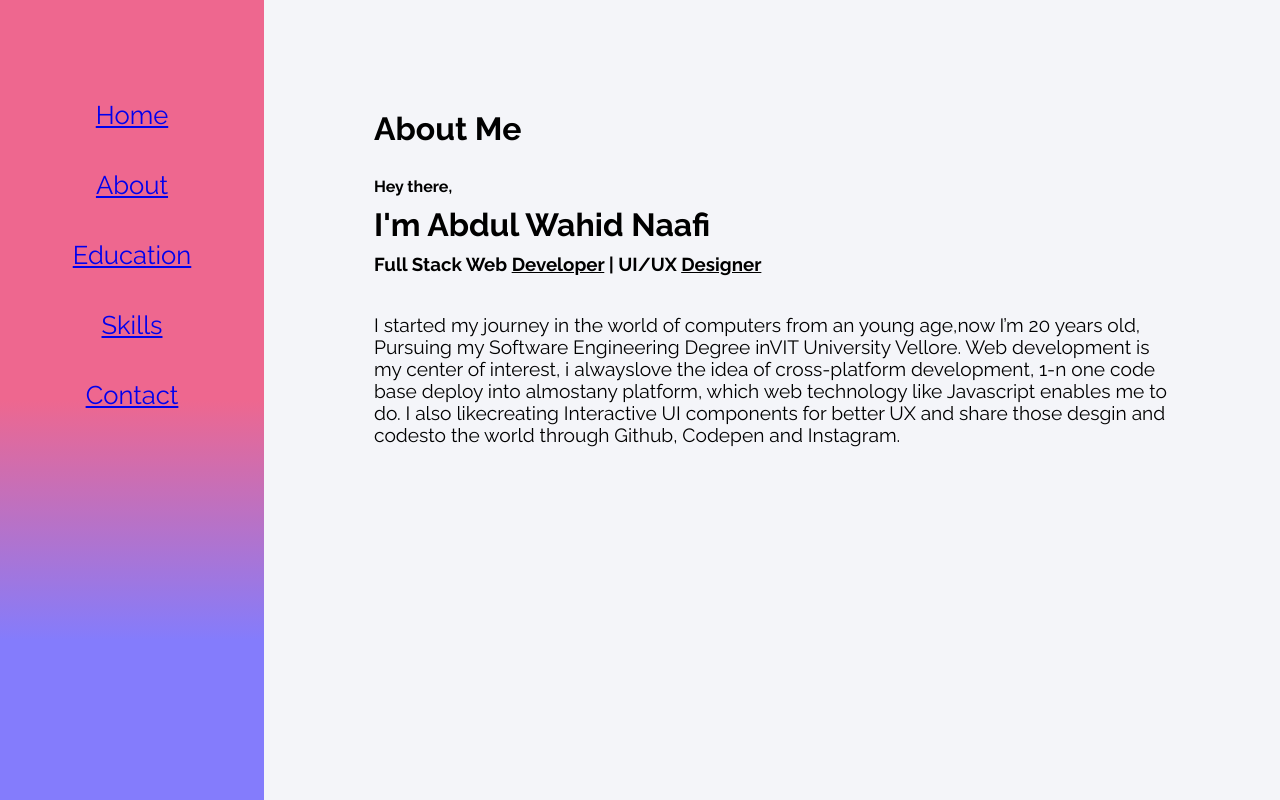
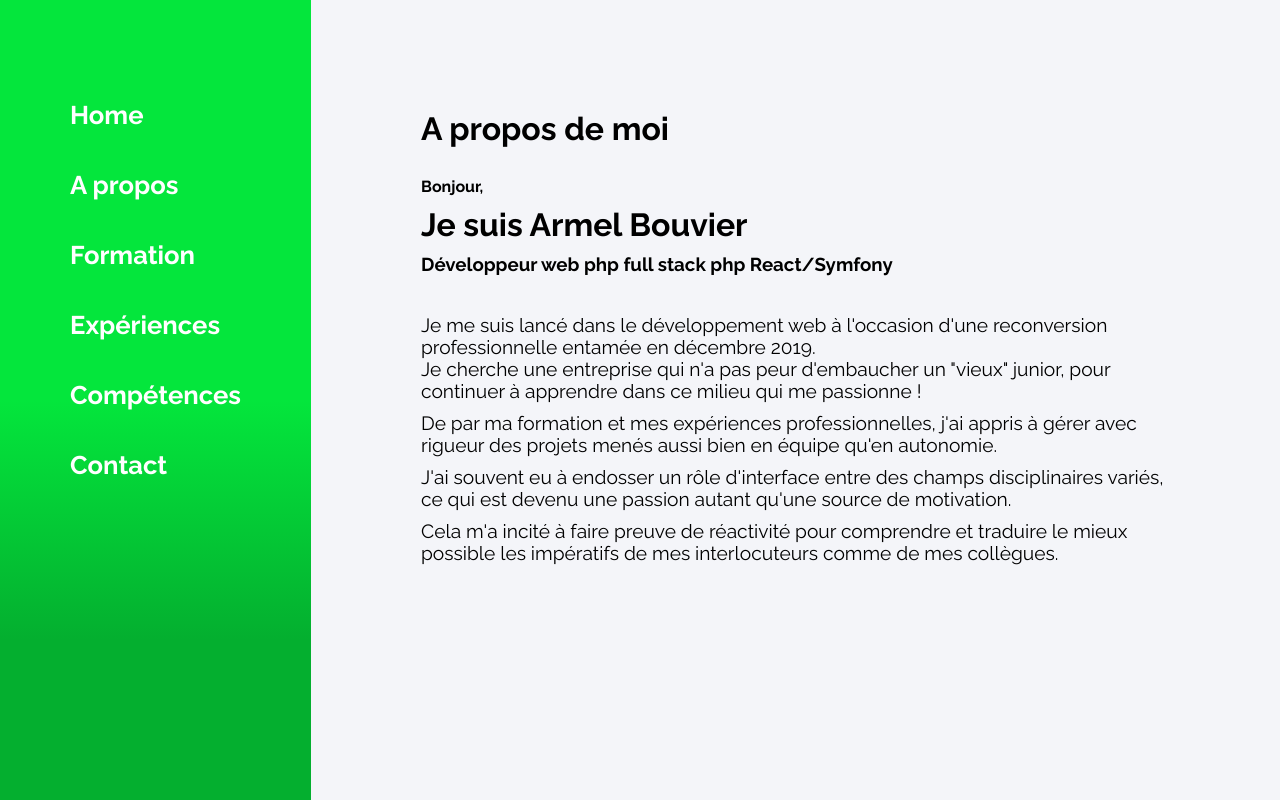
Before and after one commit to ArmelBouvier/armelbv2, a React (Create React App) app: page /about in a window 1280 px wide. Built offline with nearby package versions, Linux system fonts and the light colour scheme.

Commit message:
customization of the project and experiences section addition

```diff
--- a/src/App.css
+++ b/src/App.css
@@ -36,19 +36,19 @@ nav {
   background: rgb(238, 103, 143);
   background: linear-gradient(
     180deg,
-    rgba(238, 103, 143, 1) 50%,
-    rgba(132, 124, 252, 1) 80%
+    rgb(4, 230, 60) 50%,
+    rgb(4, 175, 47) 80%
   );
 }
-nav ul {
+nav a {
   font-size: var(--fontsize-nav);
-  text-align: center;
-  list-style-type: none;
   text-decoration: none;
   color: white !important;
+  font-weight: 900;
 }
 nav ul li {
   margin: 40px;
+  list-style-type: none;
 }
 .active {
   font-weight: bolder;
@@ -73,17 +73,26 @@ nav ul li {
 p {
   font-size: var(--fontsize-p);
 }
-h1,h2,h3,h4,p {
+h1,
+h2,
+h3,
+h4,
+p {
   margin: 10px;
 }
-.widecard
-{
-border:0px solid #9a9b9c;
-display: flex;
-margin:30px 0px 30px 0px;
-}.widecard:hover
-{
-color: #1b1d20;
-background-color: #ffffff;
-box-shadow: 0 10px 20px rgba(0,0,0,0.19), 0 6px 6px rgba(0,0,0,0.23);
+.widecard,
+.proCard {
+  border: 0px solid #9a9b9c;
+  display: flex;
+  margin: 30px 0px 30px 0px;
 }
+.widecard:hover,
+.proCard:hover {
+  color: #1b1d20;
+  background-color: #ffffff;
+  box-shadow: 0 10px 20px rgba(0, 0, 0, 0.19), 0 6px 6px rgba(0, 0, 0, 0.23);
+}
+.profilepic {
+  width: 35%;
+  border-radius: 50%;
+}
--- a/src/App.js
+++ b/src/App.js
@@ -5,6 +5,7 @@ import Navbar from "./components/Navbar";
 import Home from "./contents/Home";
 import About from "./contents/About";
 import Education from "./contents/Education";
+import Experiences from "./contents/Experiences";
 import Skills from "./contents/Skills";
 import Contact from "./contents/Contact";
 
@@ -22,6 +23,9 @@ function App() {
         <Route path="/education">
           <Education />
         </Route>
+        <Route path="/experiences">
+          <Experiences />
+        </Route>
         <Route path="/skills">
           <Skills />
         </Route>
--- a/src/components/Navbar.js
+++ b/src/components/Navbar.js
@@ -24,17 +24,22 @@ class Navbar extends Component {
         <ul>
           <NavItem item="Home" tolink="/" activec={this.activeitem}></NavItem>
           <NavItem
-            item="About"
+            item="A propos"
             tolink="/about"
             activec={this.activeitem}
           ></NavItem>
           <NavItem
-            item="Education"
+            item="Formation"
             tolink="/education"
             activec={this.activeitem}
           ></NavItem>
           <NavItem
-            item="Skills"
+            item="Expériences"
+            tolink="/experiences"
+            activec={this.activeitem}
+          ></NavItem>
+          <NavItem
+            item="Compétences"
             tolink="/skills"
             activec={this.activeitem}
           ></NavItem>
--- /dev/null
+++ b/src/components/ProCard.js
@@ -0,0 +1,20 @@
+import React, { Component } from "react";
+
+class ProCard extends Component {
+  render() {
+    return (
+      <div class="proCard">
+        <div class="compdet">
+          <h3 class="secondtext">{this.props.title} | {this.props.where}</h3>
+          <h4 class="secondtext">
+            {this.props.from} - {this.props.to}
+          </h4>
+          <p class="expContent">{this.props.content}</p>
+          <p class="stack">{this.props.stack}</p>
+        </div>
+      </div>
+    );
+  }
+}
+
+export default ProCard;
--- a/src/contents/About.js
+++ b/src/contents/About.js
@@ -4,22 +4,31 @@ class About extends Component {
   render() {
     return (
       <div className="condiv">
-        <h1 className="subtopic">About Me</h1>
-        <h4>Hey there,</h4>
-        <h1>I'm Abdul Wahid Naafi</h1>
-        <h3>
-          Full Stack Web <u>Developer</u> | UI/UX <u>Designer</u>
-        </h3>
+        <h1 className="subtopic">A propos de moi</h1>
+        <h4>Bonjour,</h4>
+        <h1>Je suis Armel Bouvier</h1>
+        <h3>Développeur web php full stack php React/Symfony</h3>
         <br></br>
         <p>
-          I started my journey in the world of computers from an young age,now
-          I’m 20 years old, Pursuing my Software Engineering Degree inVIT
-          University Vellore. Web development is my center of interest, i
-          alwayslove the idea of cross-platform development, 1-n one code base
-          deploy into almostany platform, which web technology like Javascript
-          enables me to do. I also likecreating Interactive UI components for
-          better UX and share those desgin and codesto the world through Github,
-          Codepen and Instagram.
+          Je me suis lancé dans le développement web à l'occasion d'une
+          reconversion professionnelle entamée en décembre 2019. <br />
+          Je cherche une entreprise qui n'a pas peur d'embaucher un "vieux"
+          junior, pour continuer à apprendre dans ce milieu qui me passionne !
+        </p>
+        <p>
+          De par ma formation et mes expériences professionnelles, j'ai appris à
+          gérer avec rigueur des projets menés aussi bien en équipe qu'en
+          autonomie.
+        </p>
+        <p>
+          J'ai souvent eu à endosser un rôle d'interface entre des champs
+          disciplinaires variés, ce qui est devenu une passion autant qu'une
+          source de motivation.
+        </p>
+        <p>
+          Cela m'a incité à faire preuve de réactivité pour comprendre et
+          traduire le mieux possible les impératifs de mes interlocuteurs comme
+          de mes collègues.
         </p>
       </div>
     );
--- a/src/contents/Contact.js
+++ b/src/contents/Contact.js
@@ -4,9 +4,8 @@ class Contact extends Component {
   render() {
     return (
       <div className="condiv">
-        <h1 className="subtopic">Contact Me</h1>
-        <h3>Email : naafi96@gmail.com</h3>
-        <h3>Instagram : @iam_naafi</h3>
+        <h1 className="subtopic">Contactez-moi !</h1>
+        <h3><a href="mailto:armel.bouvier.pro@gmail.com"><i class="far fa-envelope"></i></a></h3>
         <Social />
       </div>
     );
--- a/src/contents/Education.js
+++ b/src/contents/Education.js
@@ -1,21 +1,28 @@
 import React, { Component } from "react";
 import Widecard from "../components/Widecard";
+
 class Education extends Component {
   render() {
     return (
       <div className="condiv">
-        <h1 className="subtopic">My Education</h1>
+        <h1 className="subtopic">Ma formation</h1>
         <Widecard
-          title="M.Tech Software Engineering"
-          where="VIT University"
-          from="July 2017"
-          to="Present"
+          title="Spécialisation Symfony"
+          where="Ecole O'Clock"
+          from="Novembre"
+          to="Décembre 2020"
         />
         <Widecard
-          title="SSLC | HSC"
-          where="Islamiah Higher Secondary School"
-          from="2011"
-          to="2017"
+          title="Certifications  Développeur et Intégrateur web"
+          where="WebForce3 / Philomathique de Bordeaux"
+          from="mars"
+          to="juin 2020"
+        />
+        <Widecard
+          title="Doctorat Physique appliquée à l'archéologie"
+          where="Université Bordeaux - Montaigne"
+          from="septembre 2007"
+          to="mai 2011"
         />
       </div>
     );
--- /dev/null
+++ b/src/contents/Experiences.js
@@ -0,0 +1,37 @@
+import React, { Component } from "react";
+import ProCard from "../components/ProCard";
+
+class Experiences extends Component {
+  render() {
+    return (
+      <div className="condiv">
+        <h1 className="subtopic">Mes expériences professionnelles</h1>
+        <ProCard
+          title="Développeur full stack"
+          where="Jean-François Desné"
+          from="Octobre 2020"
+          to="Janvier 2021"
+          content="Développement front end et intégration des maquettes, Développement back end, Coordination de l’équipe des devs/sysadmin"
+          stack="Stack du projet : PHP et Javascript natif, MySQL, Apache, Github"
+        />
+        <ProCard
+          title="Développeur full stack"
+          where="TRENTE DIGITAL / Vincent Piéplu"
+          from="Juin 2020"
+          to="Octobre 2021"
+          content="Développement d’un CMS à destination d’institutions publiques, Développement front end d’interfaces utilisateurs, Développement back end"
+          stack="Stack du projet : Laravel, Vue js, Maria DB, Nginx, Gitlab"
+        />
+        <ProCard
+          title="Ingénieur d'étude"
+          where="CIRAM SAS"
+          from="Septembre 2012"
+          to="Décembre 2020"
+          content="Création et gestion d’un pôle «datation» au sein de la structure, Gestion de projets et production analytique, Développement commercial en France et à l’étranger"
+          stack=""
+        />
+      </div>
+    );
+  }
+}
+export default Experiences;
--- a/src/contents/Home.js
+++ b/src/contents/Home.js
@@ -12,11 +12,12 @@ class Home extends Component {
           alt="Armel Bouvier portrait"
           className="profilepic"
         ></img>
+        <br/>
         <ReactTypingEffect
           className="typingeffect"
-          text={["I am Armel Bouvier", "I am a web developer"]}
-          speed={100}
-          eraseDelay={700}
+          text={["Je suis Armel Bouvier", "Je suis un développeur web", "Fullstack Symfony/React"]}
+          speed={50}
+          eraseDelay={500}
         />
         <Social />
       </div>
--- a/src/contents/Skills.js
+++ b/src/contents/Skills.js
@@ -4,13 +4,13 @@ class Skills extends Component {
   constructor(props) {
     super(props);
     this.state = {
-      myskills: ["HTML", "CSS", "JS", "PHP", "REACT JS", "FIREBASE", "MIT APP"],
+      myskills: ["HTML", "CSS", "JS", "PHP", "SQL", "REACT JS", "SYMFONY", "MYSQL",  "SQLITE", "GIT", "GITHUB", "GITLAB", "TRELLO"],
     };
   }
   render() {
     return (
       <div className="condiv skills">
-        <h1 className="subtopic">My Skills</h1>
+        <h1 className="subtopic">Mes compétences</h1>
         <ul>
           {this.state.myskills.map((value) => {
             return <li>{value}</li>;
```
Also changed, not shown: public/index.html (+4 -12 lines), src/img/profileAB.jpg.
